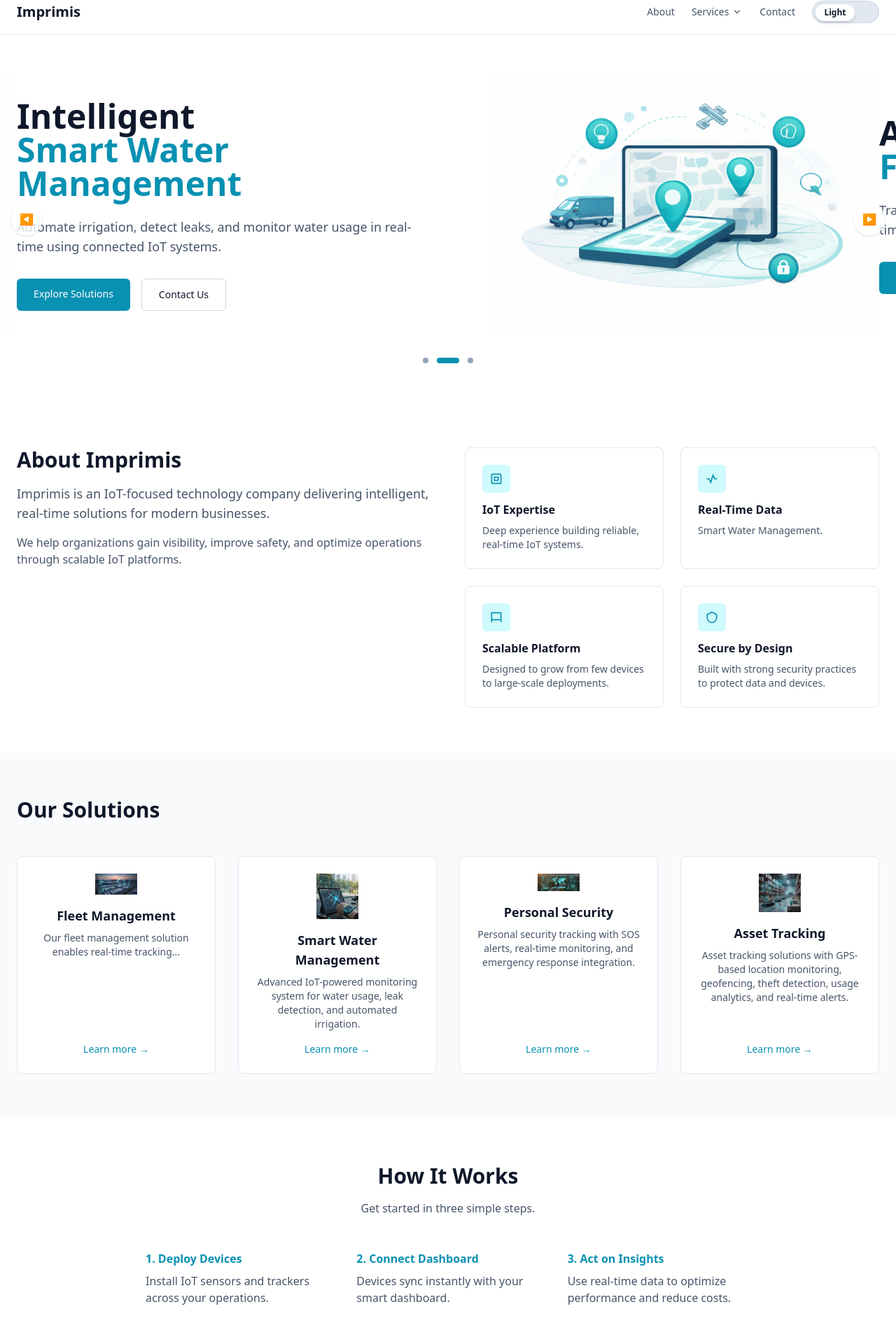
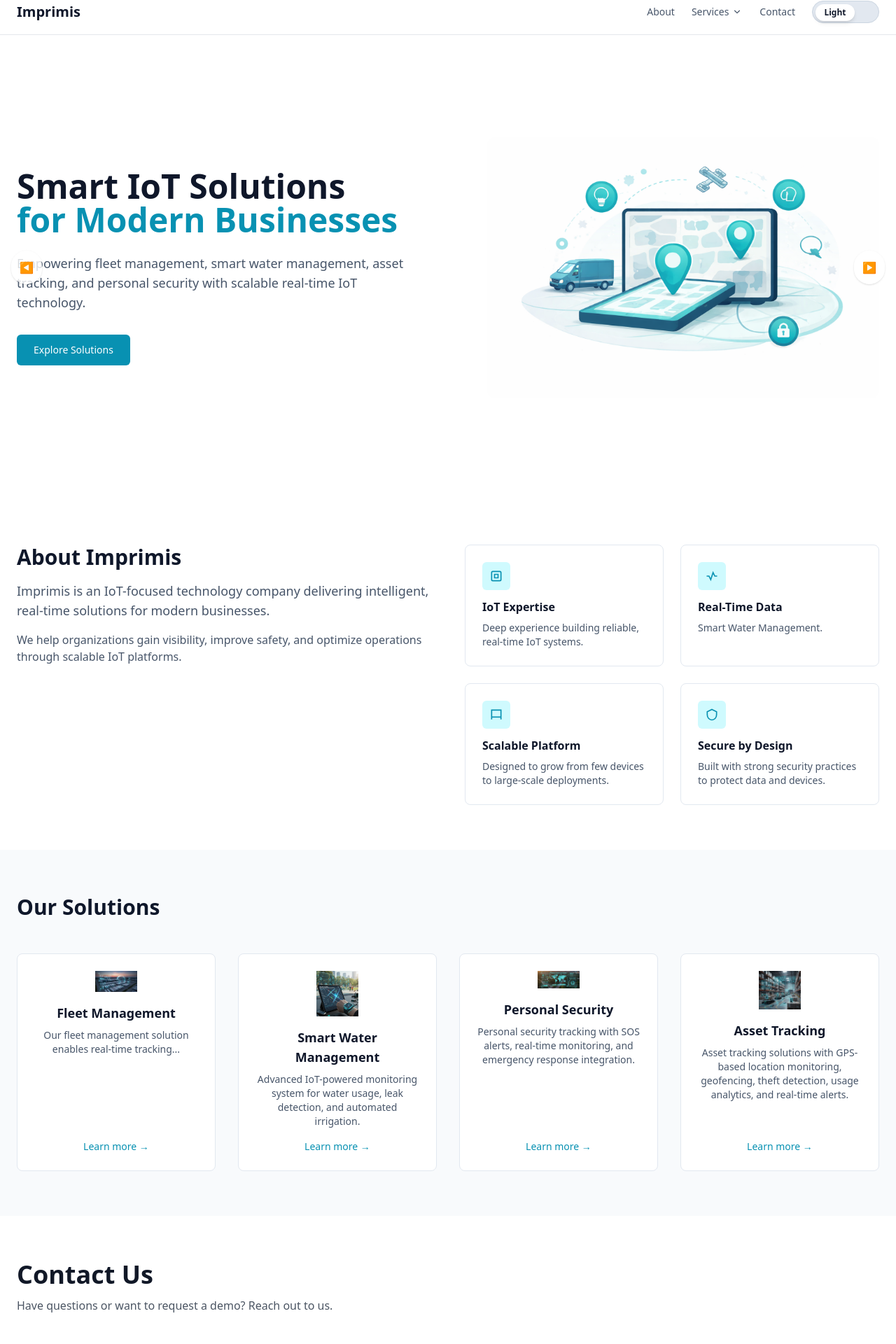
Before and after one commit to bharathsr0912/imprimis-web, a Next.js app: page / in a window 1280 px wide. Shown: the part 15-1935 px from the top of the page at 70% size. Built offline with nearby package versions, Linux system fonts and the light colour scheme.

Commit message:
Nidhi-imprimis

```diff
--- a/app/page.tsx
+++ b/app/page.tsx
@@ -1,3 +1,4 @@
+
 "use client";
 
 import { useTheme } from "next-themes";
@@ -18,58 +19,65 @@ export default function HomePage() {
     setMounted(true);
   }, []);
 
-  // Auto slide
-  useEffect(() => {
-    const interval = setInterval(() => {
-      setCurrent((prev) => (prev + 1) % 3);
-    }, 5000);
-    return () => clearInterval(interval);
-  }, []);
-
-  if (!mounted) return null;
-
+  // 5 SLIDES (Main + 4 Services)
   const slides = [
     {
       title: "Smart IoT Solutions",
       highlight: "for Modern Businesses",
       description:
-        "Empowering fleet management, Smart Water Management, and personal security with scalable real-time IoT technology.",
-      image:
-        theme === "dark"
-          ? "/hero/Iot-hero1.png"
-          : "/hero/Iot-hero.png",
+        "Empowering fleet management, smart water management, asset tracking, and personal security with scalable real-time IoT technology.",
+      imageLight: "/hero/iot-hero.png",
+      imageDark: "/hero/iot-hero1.png",
     },
     {
-      title: "Intelligent",
-      highlight: "Smart Water Management",
+      title: "Fleet",
+      highlight: "Management",
       description:
-        "Automate irrigation, detect leaks, and monitor water usage in real-time using connected IoT systems.",
-      image:
-        theme === "dark"
-          ? "/hero/Iot-hero1.png"
-          : "/hero/Iot-hero.png",
+        "Monitor, manage, and optimize vehicle fleets in real time.",
+      imageLight: "/hero/fleet1.png",
+      imageDark: "/hero/fleet2.png",
     },
     {
-      title: "Advanced",
-      highlight: "Fleet & Asset Tracking",
+      title: "Smart Water",
+      highlight: "Management",
       description:
-        "Track vehicles and assets with GPS dashboards, analytics, and real-time monitoring.",
-      image:
-        theme === "dark"
-          ? "/hero/Iot-hero1.png"
-          : "/hero/Iot-hero.png",
+        "Automate irrigation, detect leaks, and monitor water usage in real-time.",
+      imageLight: "/hero/track1.png",
+      imageDark: "/hero/track1.png",
+    },
+    {
+      title: "Personal",
+      highlight: "Security",
+      description:
+        "GPS-based personal safety solutions with SOS alerts and emergency integration.",
+      imageLight: "/hero/ps1.png",
+      imageDark: "/hero/ps2.png",
+    },
+    {
+      title: "Asset",
+      highlight: "Tracking",
+      description:
+        "Real-time GPS asset monitoring with geofencing and theft detection.",
+      imageLight: "/hero/a1.png",
+      imageDark: "/hero/a1.png",
     },
   ];
 
-  const nextSlide = () => setCurrent((prev) => (prev + 1) % slides.length);
+  const totalSlides = slides.length;
+
+  if (!mounted) return null;
+
+  const nextSlide = () =>
+    setCurrent((prev) => (prev + 1) % totalSlides);
+
   const prevSlide = () =>
-    setCurrent((prev) => (prev - 1 + slides.length) % slides.length);
+    setCurrent((prev) => (prev - 1 + totalSlides) % totalSlides);
 
   return (
     <main>
-      {/* HERO CAROUSEL */}
+      {/* HERO SECTION */}
       <section
-        className="relative overflow-hidden bg-white dark:bg-slate-900"
+        className="relative bg-white dark:bg-slate-900"
         onTouchStart={(e) => (touchStartX.current = e.touches[0].clientX)}
         onTouchEnd={(e) => {
           const diff = touchStartX.current - e.changedTouches[0].clientX;
@@ -77,19 +85,21 @@ export default function HomePage() {
           if (diff < -50) prevSlide();
         }}
       >
-        <div className="relative max-w-7xl mx-auto px-4 sm:px-6 pt-14 pb-14">
+        <div className="relative max-w-7xl mx-auto px-4 sm:px-6 pt-8 pb-8 overflow-hidden">
 
-          {/* Slides Container */}
+          <div className="overflow-hidden">
             <div
               className="flex transition-transform duration-700 ease-in-out"
-            style={{ transform: `translateX(-${current * 100}%)` }}
+              style={{
+                transform: `translateX(-${current * 100}%)`,
+              }}
             >
               {slides.map((slide, index) => (
                 <div
                   key={index}
-                className="min-w-full grid items-center gap-10 lg:grid-cols-2"
+                  className="w-full flex-shrink-0 grid items-center gap-10 lg:grid-cols-2"
                 >
-                {/* Text */}
+                  {/* TEXT */}
                   <div className="text-center lg:text-left">
                     <h1 className="text-3xl sm:text-4xl md:text-5xl font-bold text-slate-900 dark:text-white">
                       {slide.title}
@@ -109,58 +119,44 @@ export default function HomePage() {
                       >
                         Explore Solutions
                       </Link>
-                    <Link
-                      href="/#contact"
-                      className="border border-slate-300 dark:border-slate-700 px-6 py-3 rounded-md text-sm font-medium hover:bg-slate-100 dark:hover:bg-slate-800 transition"
-                    >
-                      Contact Us
-                    </Link>
                     </div>
                   </div>
 
-                {/* Image */}
+                  {/* IMAGE */}
                   <div className="hidden md:flex justify-center lg:justify-end">
                     <Image
-                    src={slide.image}
-                    alt="IoT Illustration"
+                      src={
+                        theme === "dark"
+                          ? slide.imageDark
+                          : slide.imageLight
+                      }
+                      alt={slide.title}
                       width={560}
                       height={460}
-                    priority
-                    className="rounded-xl"
+                      className="rounded-xl object-contain"
+                      draggable={false}
+                      priority={index === current}
                     />
                   </div>
                 </div>
               ))}
             </div>
+          </div>
 
-          {/* Arrows */}
+          {/* ARROWS */}
           <button
             onClick={prevSlide}
-            className="absolute left-4 top-1/2 -translate-y-1/2 bg-white/80 dark:bg-slate-800/80 p-3 rounded-full shadow hover:scale-110 transition"
+            className="absolute left-4 top-1/2 -translate-y-1/2 bg-white/80 dark:bg-slate-800/80 p-3 rounded-full shadow"
           >
             ◀
           </button>
+
           <button
             onClick={nextSlide}
-            className="absolute right-4 top-1/2 -translate-y-1/2 bg-white/80 dark:bg-slate-800/80 p-3 rounded-full shadow hover:scale-110 transition"
+            className="absolute right-4 top-1/2 -translate-y-1/2 bg-white/80 dark:bg-slate-800/80 p-3 rounded-full shadow"
           >
             ▶
           </button>
-
-          {/* Dots */}
-          <div className="flex justify-center mt-8 space-x-3">
-            {slides.map((_, index) => (
-              <button
-                key={index}
-                onClick={() => setCurrent(index)}
-                className={`h-2 rounded-full transition-all ${
-                  current === index
-                    ? "w-8 bg-cyan-600"
-                    : "w-2 bg-slate-400"
-                }`}
-              />
-            ))}
-          </div>
         </div>
       </section>
 
@@ -170,52 +166,8 @@ export default function HomePage() {
       </section>
 
       {/* SERVICES */}
-      <section
-        id="services"
-        className="py-16 bg-slate-50 dark:bg-slate-800"
-      >
+      <section id="services" className="py-16 bg-slate-50 dark:bg-slate-800">
         <ServicesSection />
-      </section>
-
-      {/* HOW IT WORKS */}
-      <section id="how" className="py-16">
-        <div className="max-w-4xl mx-auto px-4 text-center">
-          <h2 className="text-3xl font-bold dark:text-white">
-            How It Works
-          </h2>
-          <p className="mt-4 text-slate-600 dark:text-slate-300">
-            Get started in three simple steps.
-          </p>
-
-          <div className="mt-12 grid gap-10 text-left sm:grid-cols-3">
-            <div>
-              <h3 className="font-semibold text-cyan-600">
-                1. Deploy Devices
-              </h3>
-              <p className="mt-2 text-slate-600 dark:text-slate-300">
-                Install IoT sensors and trackers across your operations.
-              </p>
-            </div>
-
-            <div>
-              <h3 className="font-semibold text-cyan-600">
-                2. Connect Dashboard
-              </h3>
-              <p className="mt-2 text-slate-600 dark:text-slate-300">
-                Devices sync instantly with your smart dashboard.
-              </p>
-            </div>
-
-            <div>
-              <h3 className="font-semibold text-cyan-600">
-                3. Act on Insights
-              </h3>
-              <p className="mt-2 text-slate-600 dark:text-slate-300">
-                Use real-time data to optimize performance and reduce costs.
-              </p>
-            </div>
-          </div>
-        </div>
       </section>
 
       {/* CONTACT */}
```
Lines whose indentation alone changed are shown as unchanged.
